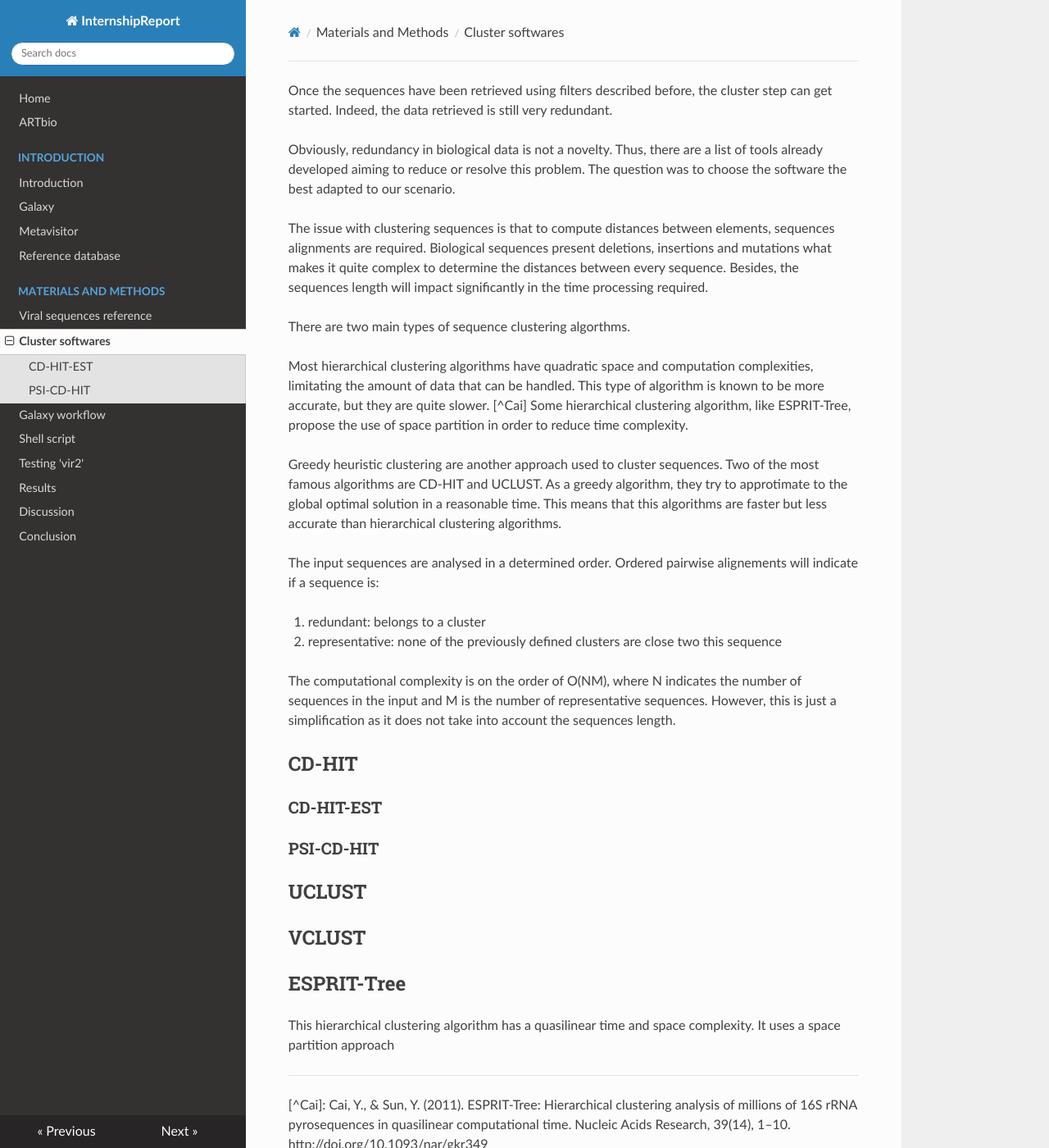
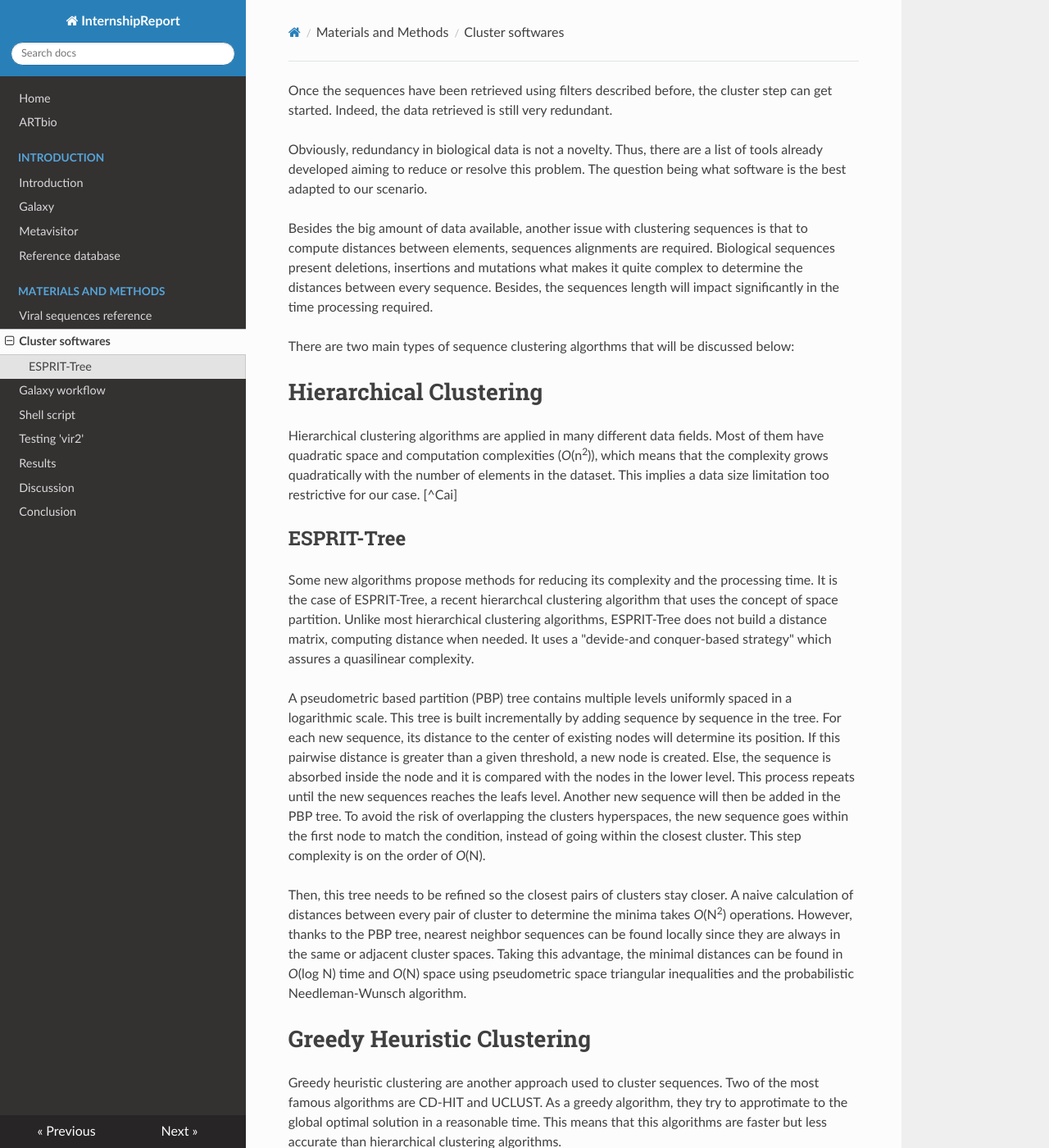
Before and after one commit to JuPeg/reportM2, an MkDocs documentation site: the page built from docs/matandmet/cluster.md, in a window 1280 px wide and 1400 px high. Shown: the whole window at 82% size. Built offline with MkDocs 1.6.1, drawn with Linux system fonts in a browser that asks for light colours; nearby versions of some CDN libraries; old or Windows-style settings are respelled for this version of MkDocs.

Commit message:
write about esprit-tree

```diff
--- a/docs/matandmet/cluster.md
+++ b/docs/matandmet/cluster.md
@@ -1,20 +1,29 @@
 Once the sequences have been retrieved using filters described before, the cluster step can get started. Indeed, the data retrieved is still very redundant.
 
-Obviously, redundancy in biological data is not a novelty. Thus, there are a list of tools already developed aiming to reduce or resolve this problem. The question was to choose the software the best adapted to our scenario.
+Obviously, redundancy in biological data is not a novelty. Thus, there are a list of tools already developed aiming to reduce or resolve this problem. The question being what software is the best adapted to our scenario.
 
-The issue with clustering sequences is that to compute distances between elements, sequences alignments are required. Biological sequences present deletions, insertions and mutations what makes it quite complex to determine the distances between every sequence. Besides, the sequences length will impact significantly in the time processing required.
+Besides the big amount of data available, another issue with clustering sequences is that to compute distances between elements, sequences alignments are required. Biological sequences present deletions, insertions and mutations what makes it quite complex to determine the distances between every sequence. Besides, the sequences length will impact significantly in the time processing required.
 
-There are two main types of sequence clustering algorthms.
+There are two main types of sequence clustering algorthms that will be discussed below:
 
-Most hierarchical clustering algorithms have quadratic space and computation complexities, limitating the amount of data that can be handled. This type of algorithm is known to be more accurate, but they are quite slower.  [^Cai] Some hierarchical clustering algorithm, like ESPRIT-Tree, propose the use of space partition in order to reduce time complexity.
+#Hierarchical Clustering#
 
-<!-- explain esprit-tree algorithm ?
+Hierarchical clustering algorithms are applied in many different data fields. Most of them have quadratic space and computation complexities (_O_(n<sup>2</sup>)), which means that the complexity grows quadratically with the number of elements in the dataset. This implies a data size limitation too restrictive for our case. [^Cai]
 
-Besides, sequences clustering gains in complexity as the sequences must be aligned to compute their distance. Sequences can have mutations, deletions and insertions which makes it complex to find the real distance between sequences.
+##ESPRIT-Tree##
 
-The are some hierarchical clustering algorithm developed for clustering biological sequences. This algorithms are supposed to present a much better accuracy when compared with greedy heuristic algorithms. However, they tend to be quite slower. In this case, we are using huge database inputs, which requires a long processing time. Luckly, the similarity accuracy is not particular important, since we will be using high similarity threshold.
+Some new algorithms propose methods for reducing its complexity and the processing time. It is the case of ESPRIT-Tree, a recent hierarchcal clustering algorithm that uses the concept of space partition. Unlike most hierarchical clustering algorithms, ESPRIT-Tree does not build a distance matrix, computing distance when needed. It uses a "devide-and conquer-based strategy" which assures a quasilinear complexity.
 
-"Hence, a sequence can be considered as a data point in a nucleotide space of un-defined dimensions, which poses additional mathematical challenges" Cai and Sun-->
+A pseudometric based partition (PBP) tree contains multiple levels uniformly spaced in a logarithmic scale. This tree is built incrementally by adding sequence by sequence in the tree. For each new sequence, its distance to the center of existing nodes will determine its position. If this pairwise distance is greater than a given threshold, a new node is created. Else, the sequence is absorbed inside the node and it is compared with the nodes in the lower level. This process repeats until the new sequences reaches the leafs level. Another new sequence will then be added in the PBP tree. To avoid the risk of overlapping the clusters hyperspaces, the new sequence goes within the first node to match the condition, instead of going within the closest cluster. This step complexity is on the order of _O_(N).
+
+Then, this tree needs to be refined so the closest pairs of clusters stay closer. A naive calculation of distances between every pair of cluster to determine the minima takes _O_(N<sup>2</sup>) operations. However, thanks to the PBP tree, nearest neighbor sequences can be found locally since they are always in the same or adjacent cluster spaces. Taking this advantage, the minimal distances can be found in _O_(log N) time and _O_(N) space using pseudometric space triangular inequalities and the probabilistic Needleman-Wunsch algorithm.
+
+
+
+
+<!-- "Hence, a sequence can be considered as a data point in a nucleotide space of un-defined dimensions, which poses additional mathematical challenges" Cai and Sun-->
+
+#Greedy Heuristic Clustering#
 
 Greedy heuristic clustering are another approach used to cluster sequences. Two of the most famous algorithms are CD-HIT and UCLUST. As a greedy algorithm, they try to approtimate to the global optimal solution in a reasonable time. This means that this algorithms are faster but less accurate than hierarchical clustering algorithms.
 
@@ -39,9 +48,6 @@
 
 ##VCLUST##
 
-##ESPRIT-Tree##
-
-This hierarchical clustering algorithm has a quasilinear time and space complexity. It uses a space partition approach
 
 
 ---
```
